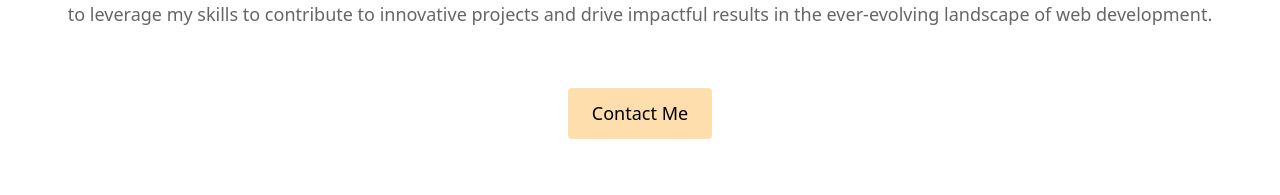
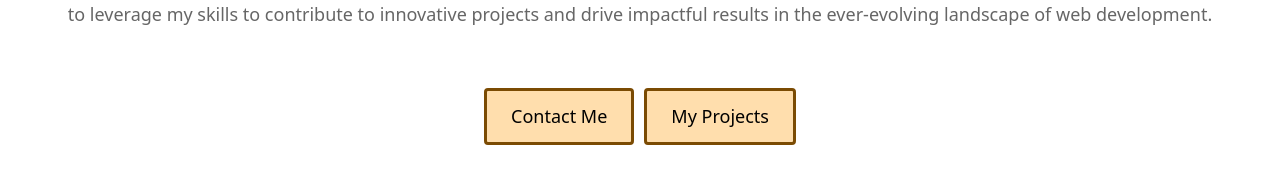
Before and after one commit to dennyneelamkavil/personal-portfolio-using-react, a React (Create React App) app: page /about in a window 1280 px wide. Shown: the part 234-429 px from the top of the page. Built offline with nearby package versions, Linux system fonts and the light colour scheme.

Commit message:
minor change in button design

```diff
--- a/src/pages/About.css
+++ b/src/pages/About.css
@@ -25,16 +25,24 @@
 .about-button {
   display: inline-block;
   background-color: navajowhite;
+  border: 3px;
+  border-style: solid;
+  border-color: rgb(123, 75, 3);
   color: black;
   padding: 12px 24px;
   border-radius: 4px;
   text-decoration: none;
   font-size: 18px;
   margin-top: 20px;
+  margin-right: 5px;
+  margin-left: 5px;
   transition: background-color 0.3s ease;
 }
 
 .about-button:hover {
   background-color: rgb(123, 75, 3);
+  border: 3px;
+  border-style: solid;
+  border-color: navajowhite;
   color: white;
 }
--- a/src/pages/About.jsx
+++ b/src/pages/About.jsx
@@ -5,10 +5,13 @@ import './About.css'
 function About() {
   return (
     <div className="about-container">
-            <h2 className="about-title">About Me</h2>
-            <p className="about-subtitle">I'm a passionate full-stack web developer with a knack for crafting robust and user-friendly digital experiences. Equipped with expertise in both <b>frontend</b> and <b>backend</b> technologies, I thrive on turning ideas into efficient and elegant solutions. With a keen eye for design and a commitment to staying updated with the latest industry trends, I am dedicated to creating seamless web applications that leave a lasting impression. My goal is to leverage my skills to contribute to innovative projects and drive impactful results in the ever-evolving landscape of web development.</p>
-            <Link to={'/contact'} className="about-button">Contact Me</Link>
-        </div>
+      <h2 className="about-title">About Me</h2>
+      <p className="about-subtitle">I'm a passionate full-stack web developer with a knack for crafting robust and user-friendly digital experiences. Equipped with expertise in both <b>frontend</b> and <b>backend</b> technologies, I thrive on turning ideas into efficient and elegant solutions. With a keen eye for design and a commitment to staying updated with the latest industry trends, I am dedicated to creating seamless web applications that leave a lasting impression. My goal is to leverage my skills to contribute to innovative projects and drive impactful results in the ever-evolving landscape of web development.</p>
+      <div>
+        <Link to={'/contact'} className="about-button">Contact Me</Link>
+        <Link to={'/projects'} className="about-button">My Projects</Link>
+      </div>
+    </div>
   )
 }
 
```
